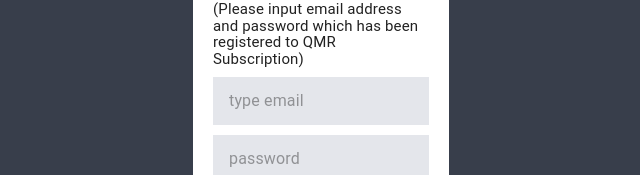
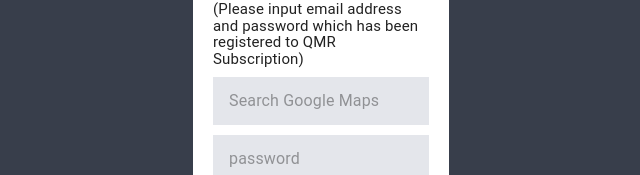
Before and after one commit to NamS135176/qmr-web, a React (Create React App) app: page / in a window 1280 px wide. Shown: the part 321-496 px from the top of the page, without its empty margins (319-959 px from the left). Built offline with nearby package versions, Linux system fonts and the light colour scheme.

Commit message:
fix layout

```diff
--- a/src/screens/LoginScreen/index.tsx
+++ b/src/screens/LoginScreen/index.tsx
@@ -35,7 +35,7 @@
     marginTop: 100,
     padding: 20,
     minWidth: 250,
-    height:500,
+    height:520,
 
   },
   text: {
@@ -58,7 +58,18 @@
     marginTop: 10,
     background: "#e4e6eb",
     width: "100%",
-    padding: theme.spacing(1, 1, 1, 2)
+    padding: theme.spacing(1, 1, 1, 2),
+    '& .MuiOutlinedInput-root': {  // - The Input-root, inside the TextField-root
+      '& fieldset': {            // - The <fieldset> inside the Input-root
+          borderColor: 'pink',   // - Set the Input border
+      },
+      '&:hover fieldset': {
+          borderColor: 'yellow', // - Set the Input border when parent has :hover
+      },
+      '&.Mui-focused fieldset': { // - Set the Input border when parent is focused
+          borderColor: 'green',
+      },
+  },
   },
   btn: {
     marginTop: 20,
@@ -76,7 +87,22 @@
     '&:hover':{
       color:'#428bca'
     }
+    ,
+
   }
+  ,
+  root: {
+    marginTop: 10,
+    background: "#e4e6eb",
+    width: "100%",
+    padding: theme.spacing(1, 1, 1, 2)
+  },
+  focused: {
+    //<---- see here
+    borderColor: "red !important",
+    borderWidth:1
+
+  },
 }));
 
 export default function LoginScreen() {
@@ -96,10 +122,10 @@
           QMR Subscription)
         </p>
         <InputBase
-          type="email"
-          placeholder="type email"
-          className={classes.inputBase}
-        ></InputBase>
+        classes={{ root: classes.root, focused: classes.focused }}
+        placeholder="Search Google Maps"
+        inputProps={{ "aria-label": "search google maps" }}
+      />
         <InputBase
           type="password"
           placeholder="password"
```
